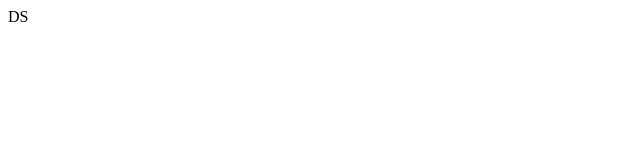
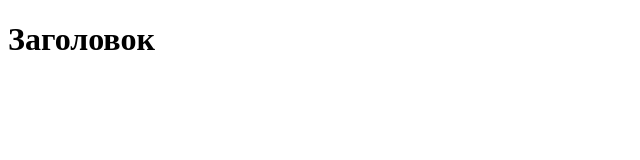
Before and after one commit to adjkwe/itvwvti-github, a plain HTML site: page index.html in a window 1280 px wide. Shown: the whole page, without its empty margins (0-640 px from the left). Drawn offline with Linux system fonts and the light colour scheme.

Commit message:
Добавили заголовок

```diff
--- a/index.html
+++ b/index.html
@@ -7,6 +7,8 @@
 	<link rel="stylesheet" href="style.css">
 </head>
 <body>
-	DS
+
+	<h1>Заголовок</h1>
+
 </body>
 </html>
```
